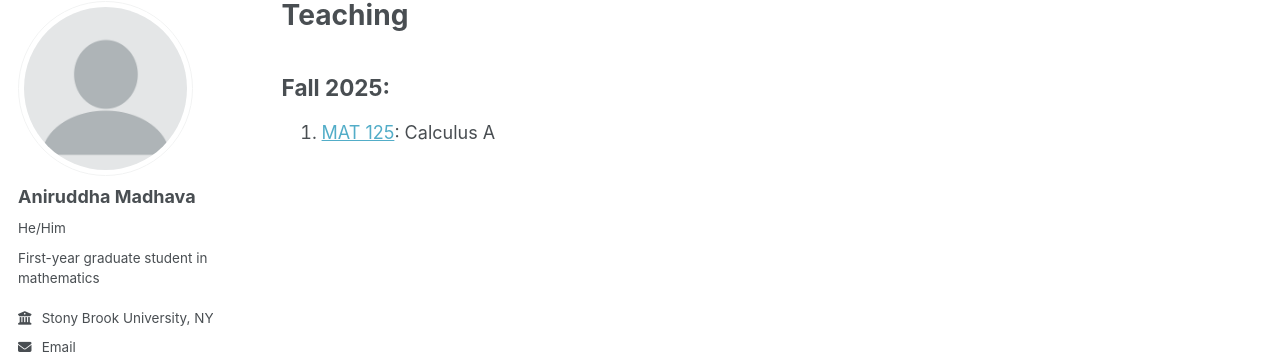
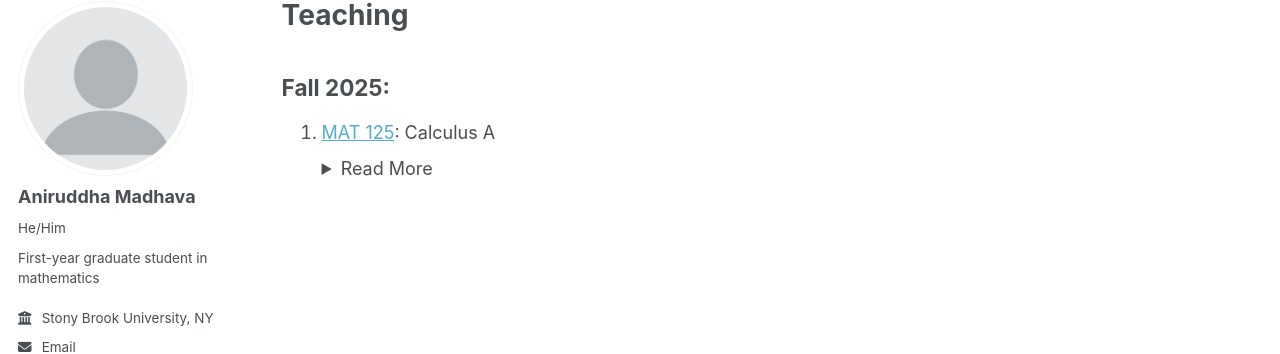
Before and after one commit to amadhava25/amadhava25.github.io, a Jekyll site: the page built from _pages/teaching.html, in a window 1280 px wide. Shown: the part 98-452 px from the top of the page. Built offline with Jekyll 4.4.1, drawn with Linux system fonts in a browser that asks for light colours; a script that is not in the unit is left out.

Commit message:
Update teaching.html

```diff
--- a/_pages/teaching.html
+++ b/_pages/teaching.html
@@ -14,4 +14,5 @@ author_profile: true
 <h2>Fall 2025:</h1>
 <ol>
   <li><a href = "https://www.math.stonybrook.edu/MAT125">MAT 125</a>: Calculus A</li>
+  <details><summary>Read More</summary>Differential calculus, emphasizing conceptual understanding, computations and applications, for students who have the necessary background from 12th-year high school mathematics. Differentiation of elementary algebraic, trigonometric, exponential and logarithmic functions; graphing; modeling; and maximization.</details>
 </ol>
```
